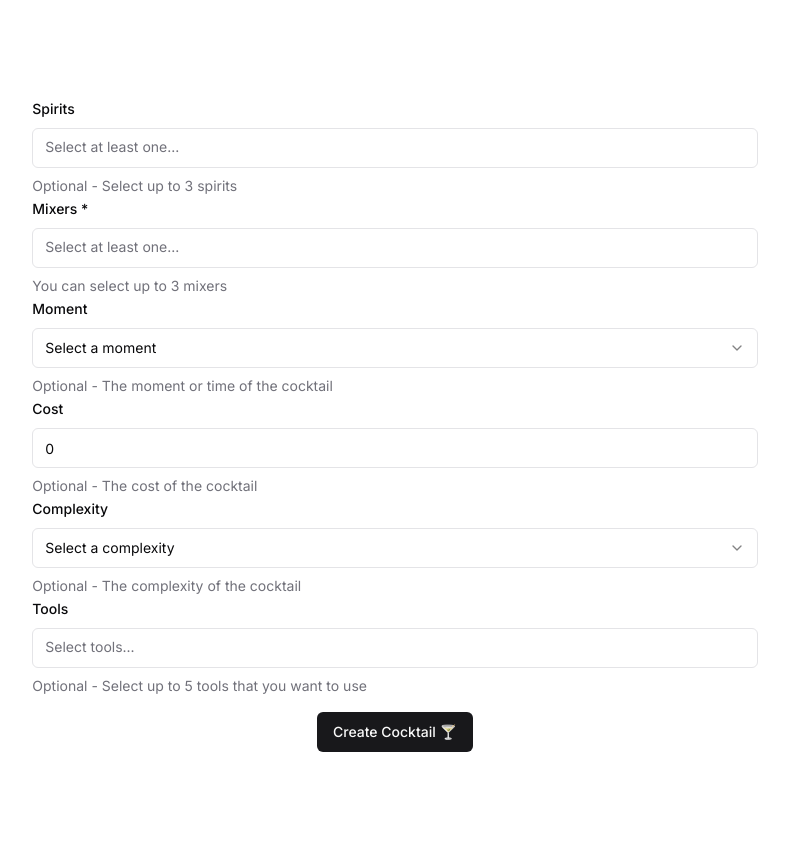
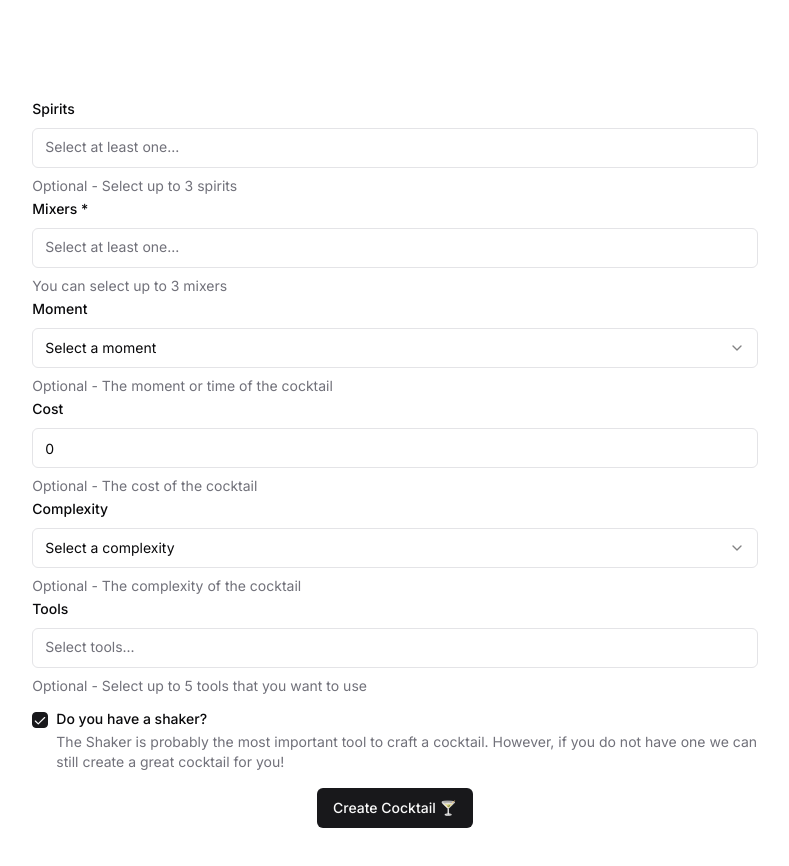
Before and after one commit to esponges/cocktail-maker-client, a Next.js app: page / in a window 1280 px wide. Shown: the top 866 px of the page, without its empty margins (245-1034 px from the left). Built offline with nearby package versions, Linux system fonts and the light colour scheme.

Commit message:
has shaker option

```diff
--- a/package.json
+++ b/package.json
@@ -10,6 +10,7 @@
   },
   "dependencies": {
     "@hookform/resolvers": "^3.6.0",
+    "@radix-ui/react-checkbox": "^1.1.0",
     "@radix-ui/react-dialog": "^1.0.5",
     "@radix-ui/react-label": "^2.0.2",
     "@radix-ui/react-menubar": "^1.0.4",
--- a/src/app/page.tsx
+++ b/src/app/page.tsx
@@ -33,7 +33,7 @@
   CardTitle,
 } from "@/components/ui/card";
 import MultipleSelector from "@/components/ui/multiple-selector";
-
+import { Checkbox } from "@/components/ui/checkbox";
 import { mixers, spirits, moment, complexity, tools } from "@/lib/form-options";
 import { safeFetch } from "@/lib/safe-fetch";
 import { getErrorMessage } from "@/lib/utils";
@@ -49,6 +49,7 @@
   cost: z.coerce.number().optional(),
   complexity: z.string().optional(),
   tools: z.array(z.object({ value: z.string(), label: z.string() })).optional(),
+  hasShaker: z.boolean().optional(),
 });
 
 type ApiCocktail = Omit<Cocktail, "id"> & {
@@ -108,10 +109,12 @@
           ...(details.spirits?.map((s) => s.value) || []),
         ],
         required_tools: details.tools?.map((t) => t.value),
+        has_shaker: details.hasShaker,
       };
 
       delete body.tools;
       delete body.spirits;
+      delete body.hasShaker;
 
       const res = await safeFetch<ApiCocktail>({
         input: `${process.env.NEXT_PUBLIC_API_URL}/cocktail/create`,
@@ -181,7 +184,6 @@
                     <MultipleSelector
                       maxSelected={3}
                       onChange={(value) => {
-                        console.log(value);
                         field.onChange(value);
                       }}
                       disabled={loading}
@@ -216,7 +218,6 @@
                         }}
                         disabled={loading}
                         onChange={(value) => {
-                          console.log(value);
                           onChange(value);
                         }}
                         defaultOptions={mixers}
@@ -342,6 +343,36 @@
                   </FormItem>
                 )}
               />
+              <FormField
+                control={form.control}
+                name="hasShaker"
+                render={({ field }) => (
+                  <FormItem>
+                    <div className="items-top flex space-x-2 mt-4">
+                      <Checkbox
+                        id="hasShaker"
+                        defaultChecked
+                        onCheckedChange={field.onChange}
+                      />
+                      <div className="grid gap-1.5 leading-none">
+                        <label
+                          htmlFor="terms1"
+                          className={`text-sm font-medium leading-none
+                          peer-disabled:cursor-not-allowed peer-disabled:opacity-70`}
+                        >
+                          Do you have a shaker?
+                        </label>
+                        <p className="text-sm text-muted-foreground">
+                          The Shaker is probably the most important tool to
+                          craft a cocktail. However, if you do not have one we
+                          can still create a great cocktail for you!
+                        </p>
+                      </div>
+                    </div>
+                    <FormMessage />
+                  </FormItem>
+                )}
+              />
               <div className="text-center mt-4">
                 {!loading ? (
                   <Button type="submit">Create Cocktail 🍸</Button>
--- a/src/components/context/dep-provider.tsx
+++ b/src/components/context/dep-provider.tsx
@@ -30,7 +30,7 @@
       "id" // primary key "id" (for the typings only)
     >;
   };
-  // more clients can be added here
+  // more dependency clients can be added here
 }>({});
 
 export function DepProvider({ children }: { children: React.ReactNode }) {
--- /dev/null
+++ b/src/components/ui/checkbox.tsx
@@ -0,0 +1,32 @@
+/* eslint-disable max-len */
+"use client";
+
+import * as React from "react";
+import * as CheckboxPrimitive from "@radix-ui/react-checkbox";
+import { Check } from "lucide-react";
+
+import { cn } from "@/lib/utils";
+
+const Checkbox = React.forwardRef<
+  React.ElementRef<typeof CheckboxPrimitive.Root>,
+  React.ComponentPropsWithoutRef<typeof CheckboxPrimitive.Root>
+>(({ className, ...props }, ref) => (
+  <CheckboxPrimitive.Root
+    ref={ref}
+    className={cn(
+      "peer h-4 w-4 shrink-0 rounded-sm border border-primary ring-offset-background focus-visible:outline-none focus-visible:ring-2 focus-visible:ring-ring focus-visible:ring-offset-2 disabled:cursor-not-allowed disabled:opacity-50 data-[state=checked]:bg-primary data-[state=checked]:text-primary-foreground",
+      className
+    )}
+    {...props}
+  >
+    <CheckboxPrimitive.Indicator
+      className={cn("flex items-center justify-center text-current")}
+    >
+      <Check className="h-4 w-4" />
+    </CheckboxPrimitive.Indicator>
+  </CheckboxPrimitive.Root>
+));
+
+Checkbox.displayName = CheckboxPrimitive.Root.displayName;
+
+export { Checkbox };
```
Also changed, not shown: 1 other file (tests, documents, lock files or other folders).
